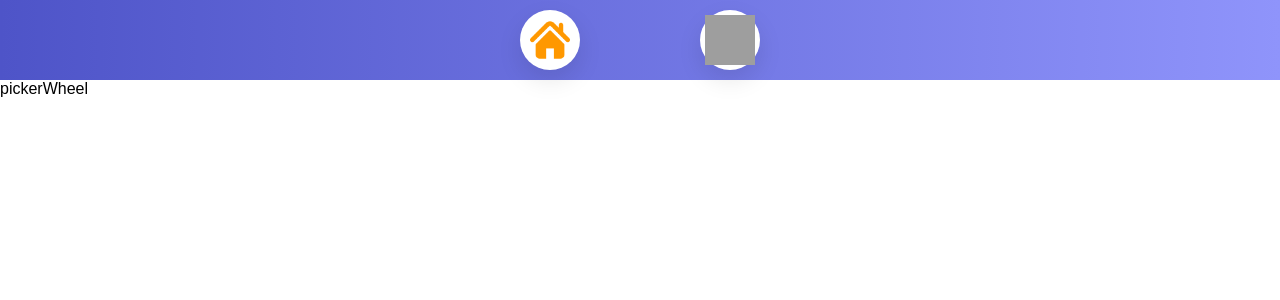
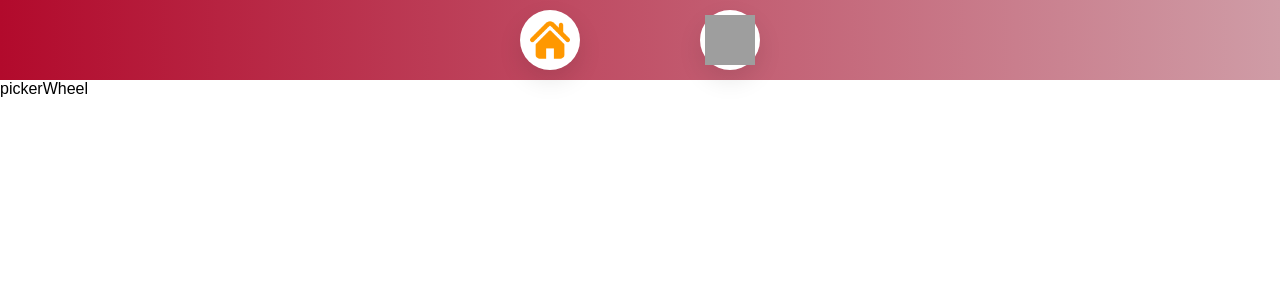
Before and after one commit to Marvinrn/pickerWheel, a Next.js app in the folder picker-wheel/: page /pickerWheel in a window 1280 px wide. Shown: the top 300 px of the page. Built offline with nearby package versions, Linux system fonts and the light colour scheme; grey boxes are pictures that could not be loaded.

Commit message:
modification de la navbar: nav bar change en fonction de si on se trouve sur page coin flip ou picker wheel

```diff
--- a/picker-wheel/components/NavBar.tsx
+++ b/picker-wheel/components/NavBar.tsx
@@ -6,22 +6,44 @@ import home from "../images/home.png"
 import { useRouter } from "next/router";
 
 const NavBar = () => {
-
     const router = useRouter()
-    console.log(router.pathname);
-
-
 
     return (
-        <div className="navBar">
-            <Link className="navBar__links" href={"/"}>
+        <>
+            {router.pathname === "/pickerWheel" ?
+                <div className="navBar navBar--bg">
+                    <Link className="navBar__pickerWheelNav" href={"/"}>
                         <Image className="navBar__image" src={home} alt="icon de maison" width={40} height={40} />
                         <p className="navBar__title">Accueil</p>
                     </Link>
                     {router.pathname === "/pickerWheel" ?
                         ""
                         :
-                <Link className="navBar__links" href={"/pickerWheel"}>
+                        <Link className="navBar__pickerWheelNav" href={"/pickerWheel"}>
+                            <Image className="navBar__image" src={colorWheel} alt="image de roue" width={50} height={50} />
+                            <p className="navBar__title">Picker Wheel</p>
+                        </Link>
+                    }
+
+                    {router.pathname !== "/pickerWheel" ?
+                        ""
+                        :
+                        <Link className="navBar__pickerWheelNav" href={"/coinFlip"}>
+                            <Image className="navBar__image" src={coin} alt="image de pièce" width={50} height={50} />
+                            <p className="navBar__title">Pile ou Face</p>
+                        </Link>
+                    }
+                </div>
+                :
+                <div className="navBar">
+                    <Link className=" navBar__coinFlipNav" href={"/"}>
+                        <Image className="navBar__image" src={home} alt="icon de maison" width={40} height={40} />
+                        <p className="navBar__title">Accueil</p>
+                    </Link>
+                    {router.pathname === "/pickerWheel" ?
+                        ""
+                        :
+                        <Link className=" navBar__coinFlipNav" href={"/pickerWheel"}>
                             <Image className="navBar__image" src={colorWheel} alt="image de roue" width={50} height={50} />
                             <p className="navBar__title">Picker Wheel</p>
                         </Link>
@@ -30,13 +52,14 @@ const NavBar = () => {
                     {router.pathname === "/coinFlip" ?
                         ""
                         :
-                <Link className="navBar__links" href={"/coinFlip"}>
+                        <Link className=" navBar__coinFlipNav" href={"/coinFlip"}>
                             <Image className="navBar__image" src={coin} alt="image de pièce" width={50} height={50} />
                             <p className="navBar__title">Pile ou Face</p>
                         </Link>
                     }
-
                 </div>
+            }
+        </>
     );
 };
 
--- a/picker-wheel/styles/components/_navBar.scss
+++ b/picker-wheel/styles/components/_navBar.scss
@@ -4,12 +4,12 @@
     align-items: center;
     background: linear-gradient(90deg, #4e54c8, #8f94fb);
 
-    &__links {
+    &__pickerWheelNav {
         position: relative;
         margin: 10px 60px;
         width: 60px;
         height: 60px;
-        background: WHITE;
+        background: white;
         border-radius: 60px;
         box-shadow: 0 10px 25px rgba(0, 0, 0, 0.1);
         display: flex;
@@ -66,4 +66,52 @@
         transition-delay: 0s;
         overflow-wrap: break-word;
     }
+
+    &__coinFlipNav {
+        position: relative;
+        margin: 10px 60px;
+        width: 60px;
+        height: 60px;
+        background: WHITE;
+        border-radius: 60px;
+        box-shadow: 0 10px 25px rgba(0, 0, 0, 0.1);
+        display: flex;
+        justify-content: center;
+        align-items: center;
+        transition: 0.5s;
+
+        &:hover {
+            width: 200px;
+            box-shadow: 0 0 35px white;
+
+            .navBar__image {
+                transform: scale(0);
+                transition-delay: 0.25s;
+            }
+
+            .navBar__title {
+                transform: scale(1);
+                transition-delay: 0.25s;
+            }
+        }
+
+        &::before {
+            content: '';
+            position: absolute;
+            inset: 0;
+            border-radius: 60px;
+            background: linear-gradient(90deg, #8f94fb, #4e54c8);
+            opacity: 0;
+            transition: 0.5s;
+            transition-delay: 0.25s;
+        }
+
+        &:hover::before {
+            opacity: 1;
+        }
+    }
 }
+
+.navBar--bg {
+    background: linear-gradient(90deg, #b20a2c, #cf9ca6);
+}
```
Lines whose indentation alone changed are shown as unchanged.
